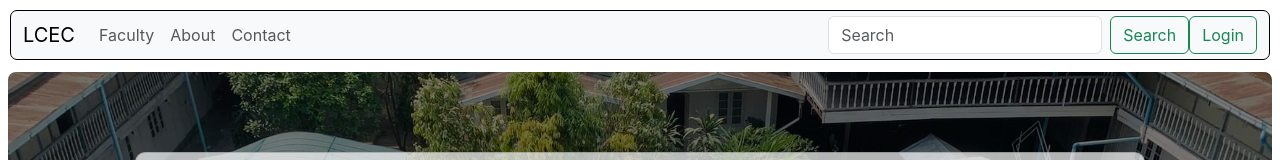
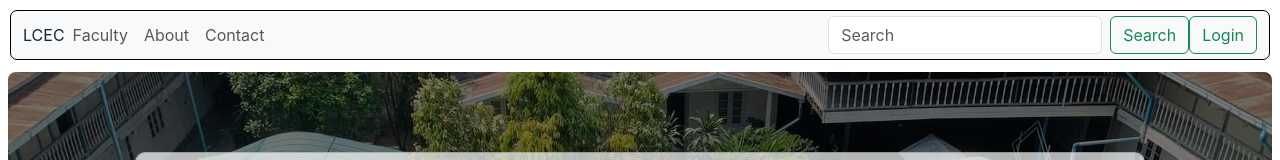
Before and after one commit to lucaslian/LCEC, a React (Create React App) app: page / in a window 1280 px wide. Shown: the top 160 px of the page. Built offline with nearby package versions, Linux system fonts and the light colour scheme.

Commit message:
router changes

```diff
--- a/src/App.js
+++ b/src/App.js
@@ -3,7 +3,7 @@ import Home from './Components/Home';
 import 'bootstrap/dist/css/bootstrap.min.css';
 import 'bootstrap/dist/js/bootstrap.bundle.min.js';
 import FacultyPictures from './Components/FacultyPictures';
-import { HashRouter as Router, Route, Routes} from 'react-router-dom';
+import { HashRouter as Router, Route, Routes, Link} from 'react-router-dom';
 import About from './Navigation/About';
 import Contact from './Navigation/Contact';
 import Login from './Navigation/Login';
@@ -14,20 +14,20 @@ function App() {
       <div>
         <nav class="navbar navbar-expand-lg bg-body-tertiary">
               <div class="container-fluid">
-                <a class="navbar-brand" href="/">LCEC</a>
+                <Link class="nav-link" to="/">LCEC</Link>
                 <button class="navbar-toggler" type="button" data-bs-toggle="collapse" data-bs-target="#navbarTogglerDemo02" aria-controls="navbarTogglerDemo02" aria-expanded="false" aria-label="Toggle navigation">
                   <span class="navbar-toggler-icon"></span>
                 </button>
                 <div class="collapse navbar-collapse" id="navbarTogglerDemo02">
                   <ul class="navbar-nav me-auto mb-2 mb-lg-0">
                     <li class="nav-item">
-                      <a class="nav-link" href="/faculty-pictures">Faculty</a>
+                      <Link class="nav-link" to="/faculty-pictures">Faculty</Link>
                     </li>
                     <li class="nav-item">
-                      <a class="nav-link" aria-disabled="false" href="/about">About</a>
+                      <Link class="nav-link" to="/about">About</Link>
                     </li>
                     <li class="nav-item">
-                      <a class="nav-link" aria-disabled="false" href="/Contact">Contact</a>
+                      <Link class="nav-link" aria-disabled="false" to="/Contact">Contact</Link>
                     </li>
                     <li class="nav-item">
 
```
